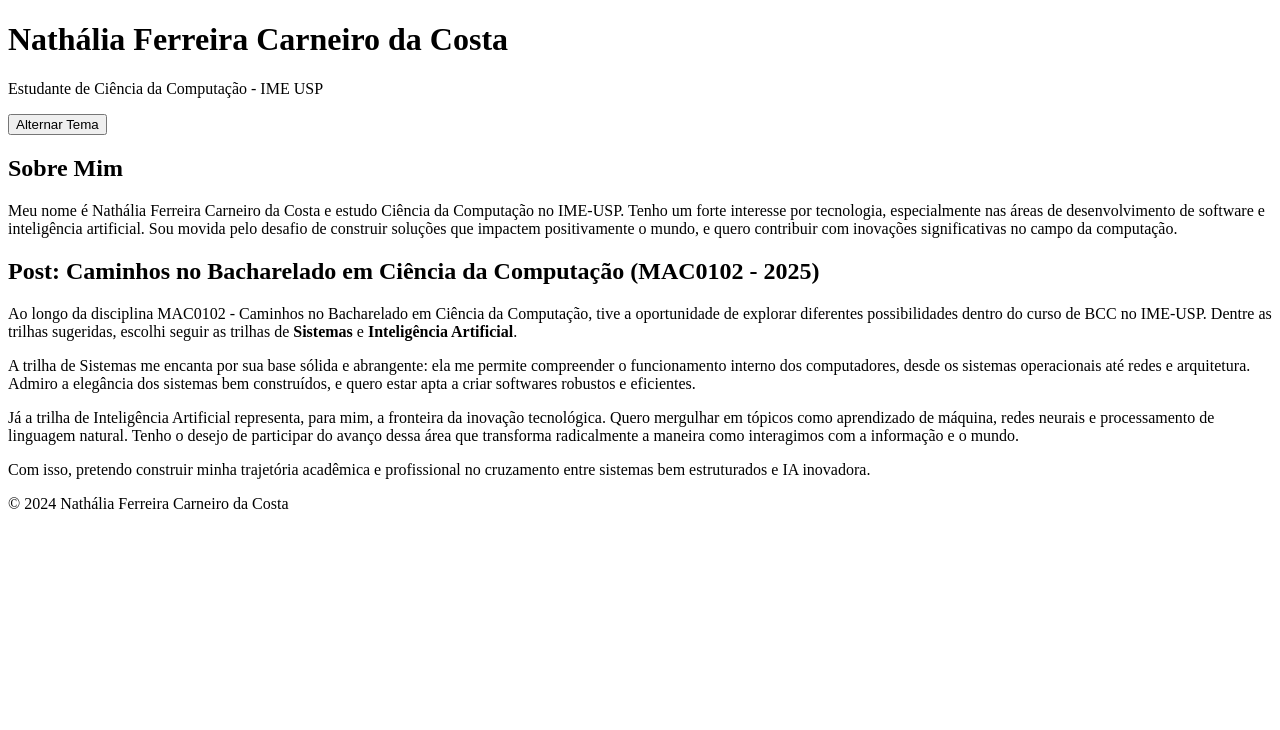
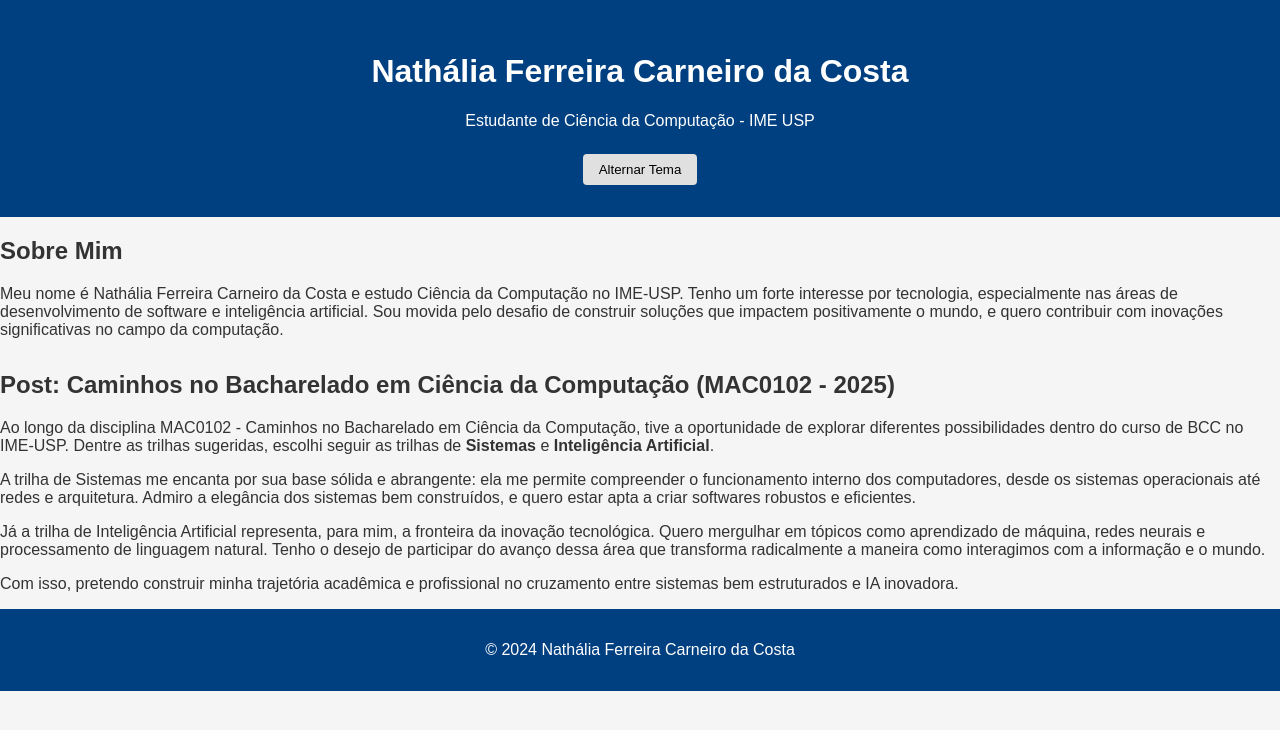
Before and after one commit to ndmi01/nathaliafcc, a plain HTML site: page index.html in a window 1280 px wide. Drawn offline with Linux system fonts and the light colour scheme.

Commit message:
correcao
tirando o erro que quebrou o estilo do site

```diff
--- a/style.css
+++ b/style.css
@@ -1,56 +1,59 @@
-<!DOCTYPE html>
-<html lang="pt-BR">
-<head>
-  <meta charset="UTF-8" />
-  <meta name="viewport" content="width=device-width, initial-scale=1.0" />
-  <title>Nathália Ferreira Carneiro da Costa</title>
-  <link rel="stylesheet" href="style.css" />
-  <link href="https://fonts.googleapis.com/css2?family=Fira+Sans&display=swap" rel="stylesheet">
-</head>
-<body>
-  <header>
-    <div class="container">
-      <h1>Nathália Ferreira Carneiro da Costa</h1>
-      <p>Estudante de Ciência da Computação - IME USP</p>
-      <button id="toggleTheme" title="Alternar Tema">🌞</button>
-    </div>
-  </header>
+/* style.css */
 
-  <main class="container">
-    <section id="sobre">
-      <h2>Sobre Mim</h2>
-      <p>
-        Meu nome é Nathália Ferreira Carneiro da Costa e estudo Ciência da Computação no IME-USP. Tenho um forte interesse por tecnologia, especialmente nas áreas de desenvolvimento de software e inteligência artificial. Sou movida pelo desafio de construir soluções que impactem positivamente o mundo, e quero contribuir com inovações significativas no campo da computação.
-      </p>
-    </section>
+/* Fonte padrão */
+body {
+  font-family: 'Fira Sans', sans-serif;
+  margin: 0;
+  padding: 0;
+  background-color: #f5f5f5;
+  color: #333;
+}
 
-    <section id="trilhas">
-      <h2>Post: Caminhos no Bacharelado em Ciência da Computação (MAC0102 - 2025)</h2>
-      <p>
-        Ao longo da disciplina MAC0102 - Caminhos no Bacharelado em Ciência da Computação, tive a oportunidade de explorar diferentes possibilidades dentro do curso de BCC no IME-USP. Dentre as trilhas sugeridas, escolhi seguir as trilhas de <strong>Sistemas</strong> e <strong>Inteligência Artificial</strong>.
-      </p>
-      <p>
-        A trilha de Sistemas me encanta por sua base sólida e abrangente: ela me permite compreender o funcionamento interno dos computadores, desde os sistemas operacionais até redes e arquitetura. Admiro a elegância dos sistemas bem construídos, e quero estar apta a criar softwares robustos e eficientes.
-      </p>
-      <p>
-        Já a trilha de Inteligência Artificial representa, para mim, a fronteira da inovação tecnológica. Quero mergulhar em tópicos como aprendizado de máquina, redes neurais e processamento de linguagem natural. Tenho o desejo de participar do avanço dessa área que transforma radicalmente a maneira como interagimos com a informação e o mundo.
-      </p>
-      <p>
-        Com isso, pretendo construir minha trajetória acadêmica e profissional no cruzamento entre sistemas bem estruturados e IA inovadora. Essa escolha reflete meu perfil: alguém que gosta de criar soluções práticas com impacto inteligente.
-      </p>
-    </section>
-  </main>
+/* Tema claro */
+.light-theme {
+  background-color: #ffffff;
+  color: #111;
+}
 
-  <footer>
-    <p>&copy; 2025 Nathália Ferreira Carneiro da Costa</p>
-  </footer>
+/* Container centralizado */
+.container {
+  max-width: 800px;
+  margin: 0 auto;
+  padding: 1rem;
+}
 
-  <script>
-    const toggleThemeButton = document.getElementById("toggleTheme");
-    toggleThemeButton.addEventListener("click", () => {
-      document.body.classList.toggle("light-theme");
-      toggleThemeButton.textContent = document.body.classList.contains("light-theme") ? '🌙' : '🌞';
-    });
-  </script>
-</body>
-</html>
+/* Cabeçalho */
+header {
+  background-color: #004080;
+  color: #fff;
+  text-align: center;
+  padding: 2rem 1rem;
+}
+
+/* Botão de alternar tema */
+button#toggleTheme {
+  margin-top: 0.5rem;
+  padding: 0.5rem 1rem;
+  border: none;
+  background: #e0e0e0;
+  cursor: pointer;
+  border-radius: 0.25rem;
+}
+
+/* Área principal */
+main.container {
+  padding: 2rem 1rem;
+}
+
+/* Espaçamento entre seções */
+section + section {
+  margin-top: 2rem;
+}
+
+/* Rodapé */
+footer {
+  text-align: center;
+  padding: 1rem;
+  background-color: #004080;
+  color: #fff;
+}
```
